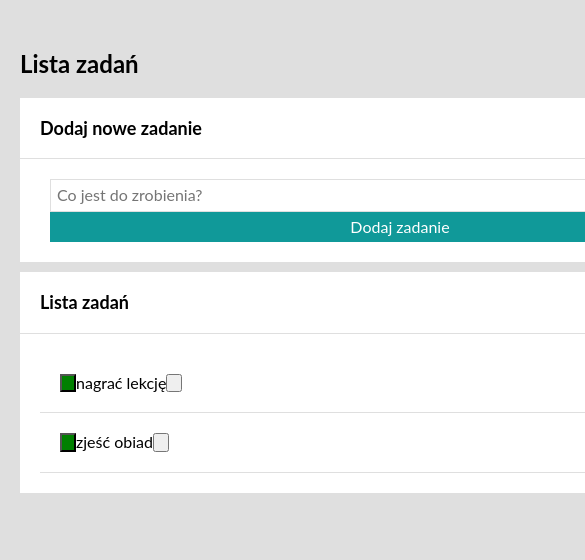
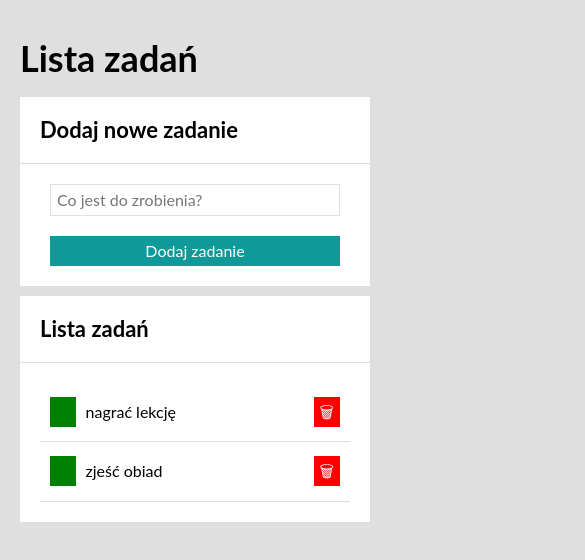
Before and after one commit to szymonbasiul/todo-list-js, a plain HTML site: page index.html in a window 390 px wide. Shown: the top 560 px of the page, 585 px wide, since content can reach past the window. Drawn offline with nearby package versions, Linux system fonts and the light colour scheme.

Commit message:
Improved responsivity, fixed margin collapsing, refactor css for similar elements, check button fixed.

```diff
--- a/css/container.css
+++ b/css/container.css
@@ -1,14 +1,17 @@
 .container {
-    display: flex;
-    flex-direction: column;
-    width: 800px;
-    min-width: 500px;
-    margin: 30px auto;
-    padding: 0 20px;
+    max-width: 950px;
+    margin: 0 auto;
+    padding: 20px 20px;
 }
 
 .header {
-    font-size: 24px;
+    font-size: 36px;
     font-weight: bolder;
-    padding: 20px 0;
+    margin: 18px 0;
 }
+
+@media (max-width: 768px) {
+    .container {
+        width: 100%;
+    }
+}
--- a/css/form.css
+++ b/css/section.css
@@ -1,13 +1,14 @@
-.form {
+.section {
+    margin: 10px 0;
     background-color: white;
-    margin-bottom: 10px;
 }
 
-.form__header {
+.section__header {
     padding: 20px;
     border-bottom: 1px solid rgba(128, 128, 128, 0.25);
-    font-size: 18px;
+    font-size: 22px;
     font-weight: bolder;
+    margin: 0;
 }
 
 .form__input {
@@ -17,10 +18,65 @@
     padding: 20px;
 }
 
+.newTask {
+    width: 100%;
+    margin: 0 10px;
+    border: 1px solid rgba(128, 128, 128, 0.25);
+    padding: 6px;
+}
+
+.newTaskButton {
+    margin: 0 10px;
+    width: 200px;
+    padding: 6px;
+    border: none;
+    background-color: rgb(16, 153, 153);
+    color: white;
+}
+
+.list__item {
+    display: flex;
+    flex-wrap: wrap;
+    flex-direction: row;
+    width: 100%;
+    margin: 0;
+    padding: 20px;
+    list-style: none;
+}
+
+.list__itemRow {
+    display: flex;
+    justify-content: space-around;
+    align-items: center;
+    width: 100%;
+    padding: 10px;
+    border-bottom: 1px solid rgba(128, 128, 128, 0.25);
+}
+
+.list__itemContent {
+    width: 100%;
+    margin: 10px;
+}
+
+.list__itemContent--done {
+    text-decoration: line-through;
+}
+
+.list__button {
+    border: none;
+    width: 30px;
+    height: 30px;
+    background-color: green;
+    color: white;
+}
+
+.list__button--remove {
+    background-color: red;
+}
+
 @media (max-width: 768px) {
     .form__input {
         flex-wrap: wrap;
-        background-color: white;
     }
 
     .newTask {
@@ -32,59 +88,3 @@
         flex-basis: 100%;
     }
 }
-
-.newTask {
-    width: 100%;
-    margin: 0 10px;
-    border: 1px solid rgba(128, 128, 128, 0.25);
-    padding: 6px;
-
-}
-
-.newTaskButton {
-    margin: 0 10px;
-    width: 200px;
-    padding: 6px;
-    border: none;
-    background-color: rgb(16, 153, 153);
-    color: white;
-
-}
-
-.list {
-    display: flex;
-    flex-direction: column;
-    background-color: white;
-}
-
-.list__header {
-    padding: 20px;
-    border-bottom: 1px solid rgba(128, 128, 128, 0.25);
-    font-size: 18px;
-    font-weight: bolder;
-}
-
-.list__item {
-    display: flex;
-    flex-wrap: wrap;
-    width: 100%;
-    margin: 0;
-    padding: 20px;
-    list-style: none;
-    border-bottom: 1px solid rgba(128, 128, 128, 0.25);
-}
-
-.list__item--done {
-    text-decoration: line-through;
-}
-
-.list__button--done {
-    background-color: green;
-}
-
-.list__button-remove {
-    width:100%;
-    height: 100%;
-    background-color: red;
-    border: none;
-}
--- a/css/style.css
+++ b/css/style.css
@@ -8,8 +8,6 @@ html {
 }
 
 .body {
-    display: flex;
-    flex-direction: column;
     word-break: break-word;
     font-family: 'Lato', sans-serif;
     background-color: rgba(128, 128, 128, 0.25);
--- a/index.html
+++ b/index.html
@@ -13,7 +13,7 @@
         crossorigin="anonymous" referrerpolicy="no-referrer" />
 
     <link rel="stylesheet" href="css/style.css">
-    <link rel="stylesheet" href="css/form.css">
+    <link rel="stylesheet" href="css/section.css">
     <link rel="stylesheet" href="css/container.css">
     <script src="js/script.js" defer></script>
 </head>
@@ -21,20 +21,19 @@
 <body class="body">
     <div class="container">
 
-        <header class="header">Lista zadań</header>
+        <h1 class="header">Lista zadań</h1>
 
-        <div class="form">
-            <header class="form__header">Dodaj nowe zadanie</header>
+        <section class="section">
+            <h2 class="section__header">Dodaj nowe zadanie</h2>
             <form class="form__input js-form">
                 <input class="newTask js-newTask" placeholder="Co jest do zrobienia?">
                 <button class="newTaskButton js-newTaskButton">Dodaj zadanie</button>
             </form>
-        </div>
-
-        <div class="list">
-            <header class="list__header">Lista zadań</header>
+        </section>
+        <section class="section">
+            <h2 class="section__header">Lista zadań</h2>
             <ul class="list__item js-tasks"></ul>
-        </div>
+        </section>
 
     </div>
 </body>
--- a/js/script.js
+++ b/js/script.js
@@ -13,7 +13,7 @@
         },
     ]
 
-    const focusOnAddTaskInput = ()=> {
+    const focusOnAddTaskInput = () => {
         const newTaskInput = document.querySelector(".js-newTask");
         newTaskInput.value = "";
         newTaskInput.focus();
@@ -73,15 +73,19 @@
 
         for (const task of tasks) {
             htmlString += `
-            <li class="list__item ${task.done ? " list__item--done" : ""}">
-            <button class="list__button--done js-done">
+            <div class="list__itemRow">
+            <button class="list__button js-done">
+            ${task.done ? "&#10004;" : ""}
             </button>
+            <li class="list__itemContent ${task.done ? " list__itemContent--done" : ""}">
             ${task.content}
-            <button class="list__button--remove js-remove">
+            </li>
+            <button class="list__button list__button--remove js-remove">&#128465;
             </button>
-            </li>
+            </div>
             `;
         }
+
         document.querySelector(".js-tasks").innerHTML = htmlString;
 
 
```
